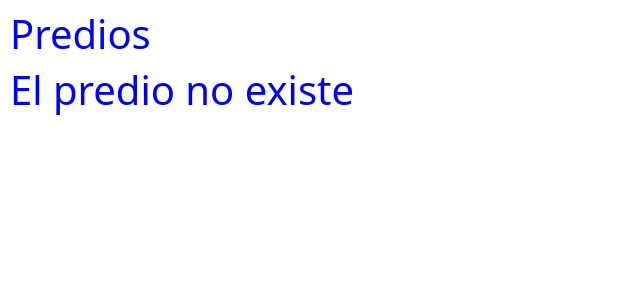
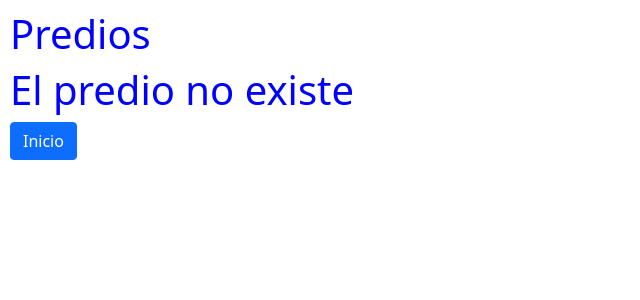
Before and after one commit to angellomorales/avaluos, a Django app: page /predios/detallado/1 in a window 1280 px wide. Shown: the top 300 px of the page, without its empty margins (0-640 px from the left). Run offline with Django 3.2, Linux system fonts and the light colour scheme; data that the repository does not hold is empty.

Commit message:
create logic app structure with back page

```diff
--- a/predios/templates/predios/detallado.html
+++ b/predios/templates/predios/detallado.html
@@ -6,9 +6,10 @@
 
 <h1>detallado del predio {{ predio.id }}</h1>
 <a href="{{ MEDIA_URL }}{{ predio.dataFile }}" target="blank">Descargar</a>
-<a class="btn btn-primary" href="{% url 'predios:index' %}" role="button">Atras</a>
+<a class="btn btn-primary" href="{% url 'predios:listado' predio.category %}" role="button">Atras</a>
 {% else %}
 <h1>El predio no existe</h1>
+<a class="btn btn-primary" href="{% url 'predios:index' %}" role="button">Inicio</a>
 {% endif %}
 
 {% endblock body %}
--- a/predios/views.py
+++ b/predios/views.py
@@ -11,7 +11,6 @@ def index(request):
 
 def lista(request, tipo_listado):
     if request.method == "GET":
-        tipoLista = request.GET["tipo"]
         listado = Predio.objects.filter(category=tipo_listado)
 
     context = {
```
